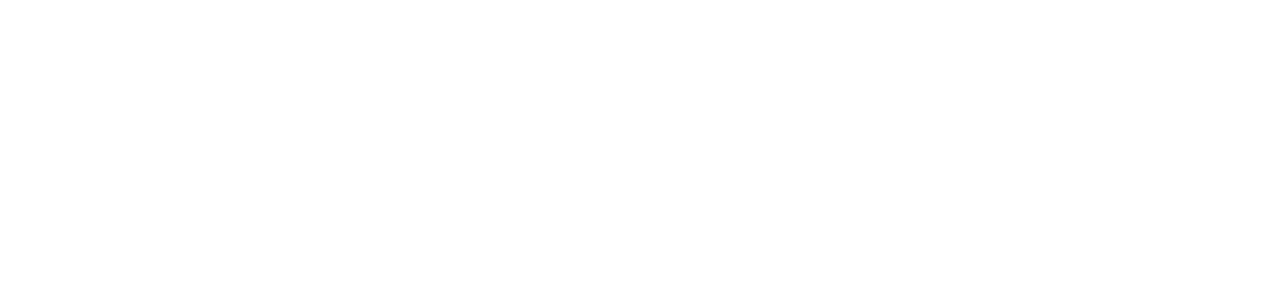
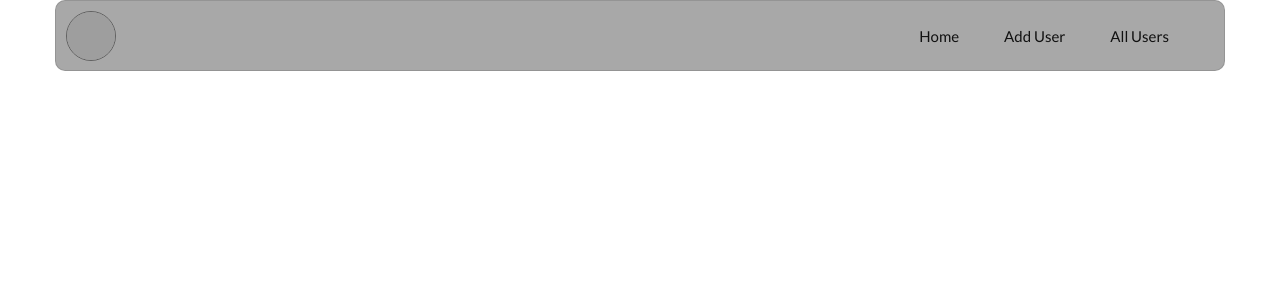
Before and after one commit to apocevicius/crud_users_fe, a React (Create React App) app: page / in a window 1280 px wide. Shown: the top 300 px of the page. Built offline with nearby package versions, Linux system fonts and the light colour scheme; grey boxes are pictures that could not be loaded.

Commit message:
added header, users

```diff
--- a/src/App.css
+++ b/src/App.css
@@ -1,38 +1,17 @@
-.App {
-  text-align: center;
+@import url('http://fonts.googleapis.com/css?family=Lato:400,700,900');
+
+* {
+  box-sizing: border-box;
 }
 
-.App-logo {
-  height: 40vmin;
-  pointer-events: none;
+body {
+  font-family: 'Lato';
+  margin: 0;
+  min-width: 375px;
 }
 
-@media (prefers-reduced-motion: no-preference) {
-  .App-logo {
-    animation: App-logo-spin infinite 20s linear;
-  }
+.container {
+  width: 100%;
+  max-width: 1170px;
+  margin: 0 auto;
 }
-
-.App-header {
-  background-color: #282c34;
-  min-height: 100vh;
-  display: flex;
-  flex-direction: column;
-  align-items: center;
-  justify-content: center;
-  font-size: calc(10px + 2vmin);
-  color: white;
-}
-
-.App-link {
-  color: #61dafb;
-}
-
-@keyframes App-logo-spin {
-  from {
-    transform: rotate(0deg);
-  }
-  to {
-    transform: rotate(360deg);
-  }
-}
--- a/src/App.js
+++ b/src/App.js
@@ -1,6 +1,7 @@
 import { Route, Switch } from 'react-router-dom';
 import AllUsers from './pages/AllUsers';
 import AddUser from './pages/AddUser';
+import HomePage from './pages/HomePage';
 import './App.css';
 
 function App() {
@@ -13,6 +14,9 @@
         <Route path='/add'>
           <AddUser />
         </Route>
+        <Route path='/'>
+          <HomePage />
+        </Route>
       </Switch>
     </div>
   );
--- /dev/null
+++ b/src/components/HeaderNav.jsx
@@ -0,0 +1,28 @@
+import { NavLink } from 'react-router-dom';
+import css from './HeaderNav.module.css'
+
+function HeaderNav() {
+  return (
+    <div className='container'>
+      <div className={css.navContainer}>
+        <img
+          src='https://external-content.duckduckgo.com/iu/?u=https%3A%2F%2Fwww.iconsdb.com%2Ficons%2Fdownload%2Fblack%2Fadministrator-512.png&f=1&nofb=1'
+          alt='user'
+        />
+        <nav className={css.link + ' mainNav'}>
+          <NavLink className={css.navLink} exact to='/'>
+            Home
+          </NavLink>
+          <NavLink className={css.navLink} exact to='/add'>
+            Add User
+          </NavLink>
+          <NavLink className={css.navLink} exact to='/all'>
+            All Users
+          </NavLink>
+        </nav>
+      </div>
+    </div>
+  );
+}
+
+export default HeaderNav;
--- /dev/null
+++ b/src/components/HeaderNav.module.css
@@ -0,0 +1,37 @@
+.navContainer {
+  background-color: rgba(83, 83, 83, 0.5);
+  text-align: right;
+  min-height: 71px;
+  align-items: center;
+  display: flex;
+  justify-content: space-between;
+  align-items: center;
+  padding: 0 10px;
+  border-radius: 10px;
+  border: 1px solid rgba(0, 0, 0, 0.116);
+  color: white;
+  position: relative;
+  flex-wrap: wrap;
+  z-index: 2;
+}
+
+.navContainer > img {
+    border: 1px solid rgba(0, 0, 0, 0.432);
+    border-radius: 50%;
+    width: 50px;
+    height: 50px;
+}
+
+.navLink {
+  font-size: 15px;
+  font-weight: 500;
+  line-height: 26px;
+  text-transform: none;
+  font-style: normal;
+  transition: all 0.4s ease-out;
+  color: #111;
+  margin-right: 30px;
+  padding-right: 15px;
+  text-decoration: none;
+  text-align: right;
+}
--- a/src/pages/AddUser.jsx
+++ b/src/pages/AddUser.jsx
@@ -1,5 +1,22 @@
+import css from './AddUser.module.css';
+
 function AddUser() {
-    return ( <div></div> );
+  return (
+    <div className={css.container}>
+      <h1>Add User</h1>
+      <div className={css.form}>
+        <label>Vardas:</label>
+        <input className={css.input} type='text' />
+        <label>Amžius:</label>
+        <input className={css.input} type='text' />
+        <label>El. Paštas:</label>
+        <input className={css.input} type='text' />
+        <label>Slaptažodis:</label>
+        <input className={css.input} type='text' />
+        <button className={css.btn}>Sukurti</button>
+      </div>
+    </div>
+  );
 }
 
 export default AddUser;
--- /dev/null
+++ b/src/pages/AddUser.module.css
@@ -0,0 +1,30 @@
+.form {
+padding: 30px;
+  display: flex;
+  flex-direction: column;
+  align-items: center;
+  justify-content: center;
+  background-color: rgb(207, 207, 207);
+}
+
+.btn {
+    justify-content: center;
+    align-items: center;
+    display: flex;
+    min-width: 5%;
+    height: 30px;
+    border: none;
+    cursor: pointer;
+}
+
+button:hover {
+    background-color: rgb(156, 228, 162);
+
+}
+
+.input {
+    min-height: 30px;
+    min-width: 15%;
+    margin-bottom: 30px;
+    border: 1px solid rgba(0, 0, 0, 0.363);
+}
--- a/src/pages/AllUsers.jsx
+++ b/src/pages/AllUsers.jsx
@@ -1,5 +1,9 @@
 function AllUsers() {
-    return ( <div></div> );
+  return (
+    <div>
+      <h1>All Users</h1>
+    </div>
+  );
 }
 
 export default AllUsers;
--- /dev/null
+++ b/src/pages/HomePage.jsx
@@ -0,0 +1,11 @@
+import HeaderNav from '../components/HeaderNav';
+
+function HomePage() {
+  return (
+    <div>
+        <HeaderNav />
+      </div>
+  );
+}
+
+export default HomePage;
```
